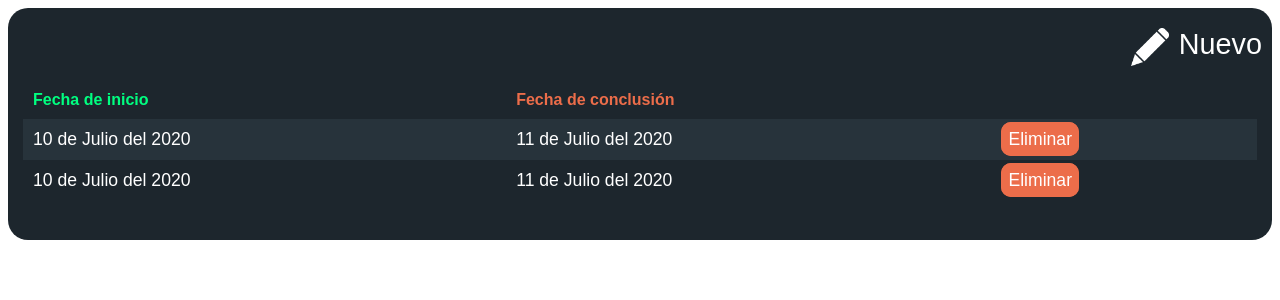
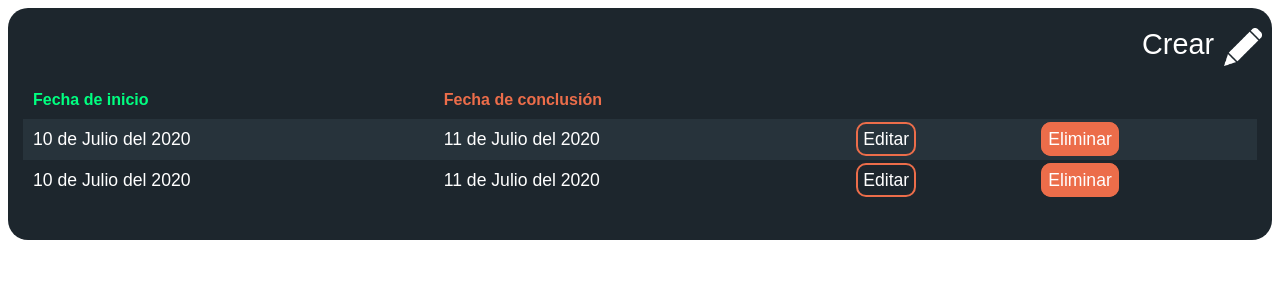
Before and after one commit to IngSoft2020-1/Proyecto, a PHP site: page /reservation.php in a window 1280 px wide. Shown: the top 300 px of the page. Run offline with PHP 8.4, Linux system fonts and the light colour scheme.

Commit message:
FRONT ABNER

```diff
--- a/Web-2/reservation.php
+++ b/Web-2/reservation.php
@@ -12,8 +12,9 @@
   <body>
     <div class="container">
       <div class="container-img">
+
+        <p id="text">Crear</p>
         <img src="img/edit.png" alt="" class="icon-title" id="btn-new-res">
-        <p id="text">Nuevo</p>
       </div>
       <div class="container-table" style="overflow-x:auto;">
         <table>
@@ -27,11 +28,13 @@
               <tr>
                 <td>10 de Julio del 2020</td>
                 <td>11 de Julio del 2020</td>
+                <td><a href="#" class="button edit">Editar</a></td>
                 <td><a href="#" class="button task-delete delete">Eliminar</a></td>
               </tr>
               <tr>
                 <td>10 de Julio del 2020</td>
                 <td>11 de Julio del 2020</td>
+                <td><a href="#" class="button edit">Editar</a></td>
                 <td><a href="#" class="button task-delete delete">Eliminar</a></td>
               </tr>
             </tbody>
```
